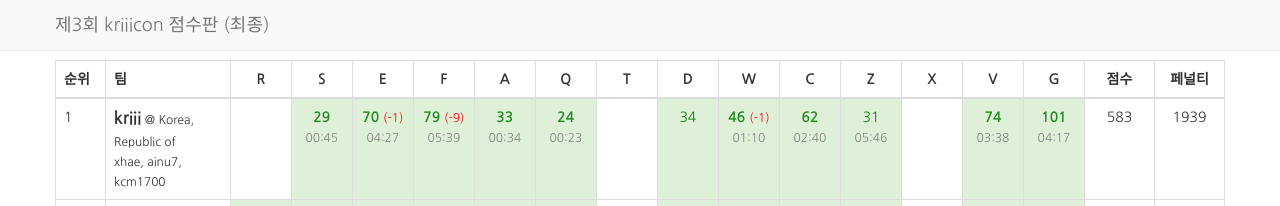
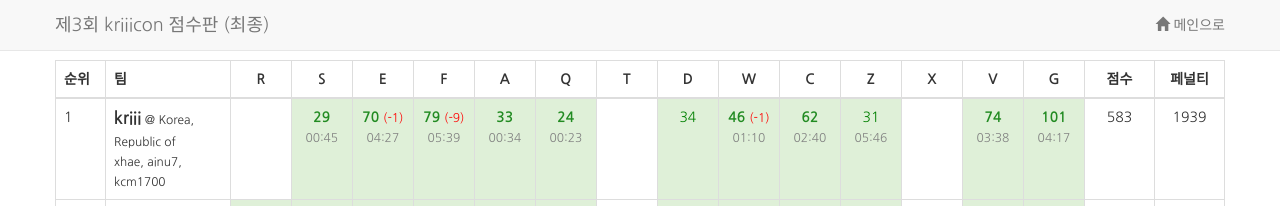
Before and after one commit to ojuz/kriiicon, a Jekyll site: the page built from contests/3/scoreboard.html, in a window 1280 px wide. Shown: the top 206 px of the page. Built offline with Jekyll 4.4.1, drawn with Linux system fonts in a browser that asks for light colours; nearby versions of some CDN libraries.

Commit message:
added nabber right

```diff
--- a/contests/3/scoreboard.html
+++ b/contests/3/scoreboard.html
@@ -40,6 +40,9 @@ permalink: /3/scoreboard
           </button>
           <a class="navbar-brand">제3회 kriiicon 점수판 (최종)</a>
         </div>
+        <ul class="nav navbar-nav navbar-right">
+          <li><a href="/3"><span class="glyphicon glyphicon-home"></span> 메인으로</a></li>
+        </ul>
       </div>
     </nav>
 
--- a/contests/3/scoreboard_pre.html
+++ b/contests/3/scoreboard_pre.html
@@ -40,6 +40,9 @@ permalink: /3/pre/scoreboard
           </button>
           <a class="navbar-brand">제3회 kriiicon 연습 세션 점수판</a>
         </div>
+        <ul class="nav navbar-nav navbar-right">
+          <li><a href="/3"><span class="glyphicon glyphicon-home"></span> 메인으로</a></li>
+        </ul>
       </div>
     </nav>
 
--- a/contests/4/scoreboard.html
+++ b/contests/4/scoreboard.html
@@ -41,6 +41,9 @@ permalink: /4/scoreboard
           </button>
           <a class="navbar-brand">제4회 kriiicon 점수판 (최종)</a>
         </div>
+        <ul class="nav navbar-nav navbar-right">
+          <li><a href="/3"><span class="glyphicon glyphicon-home"></span> 메인으로</a></li>
+        </ul>
       </div>
     </nav>
 
```
